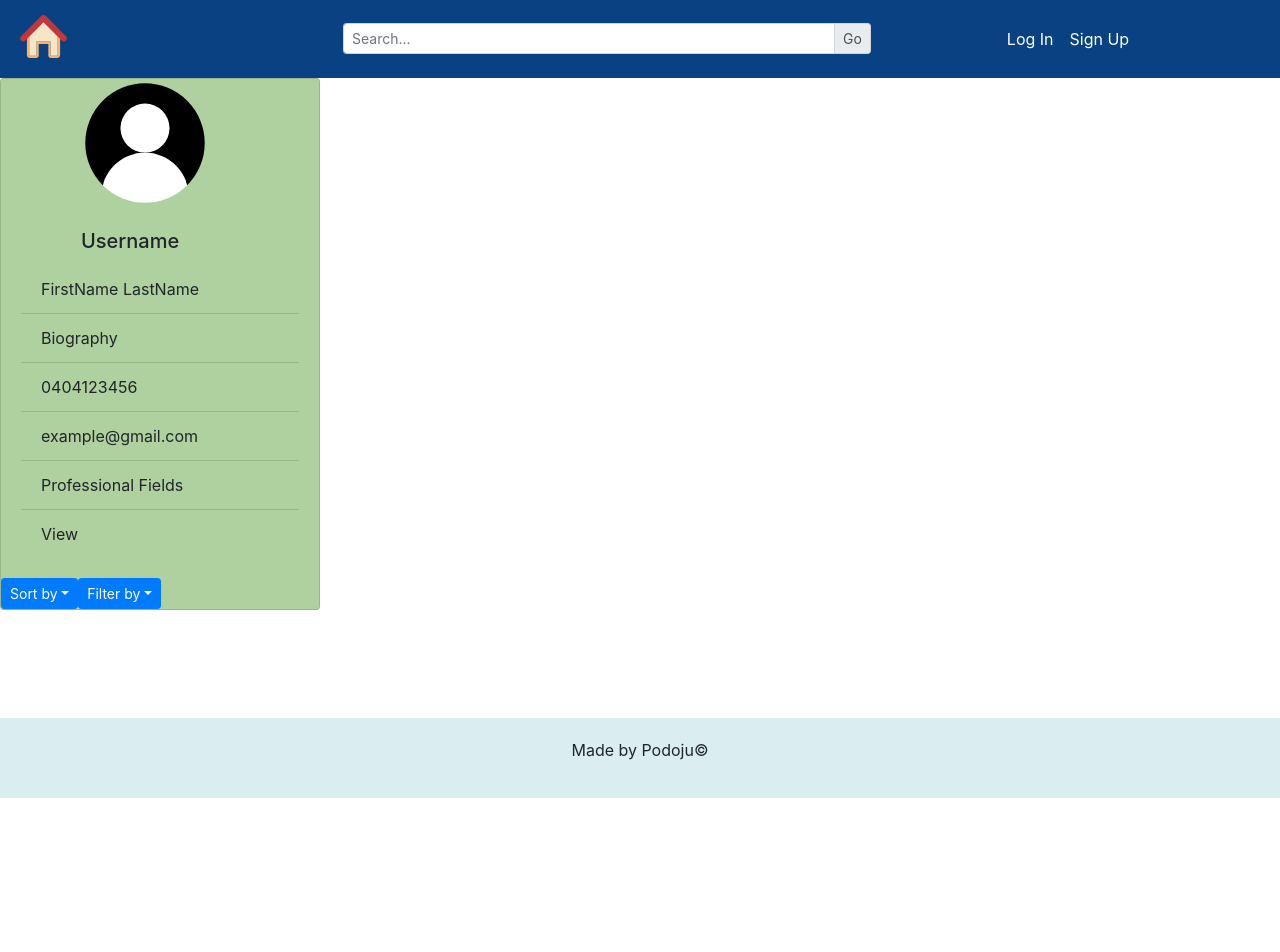
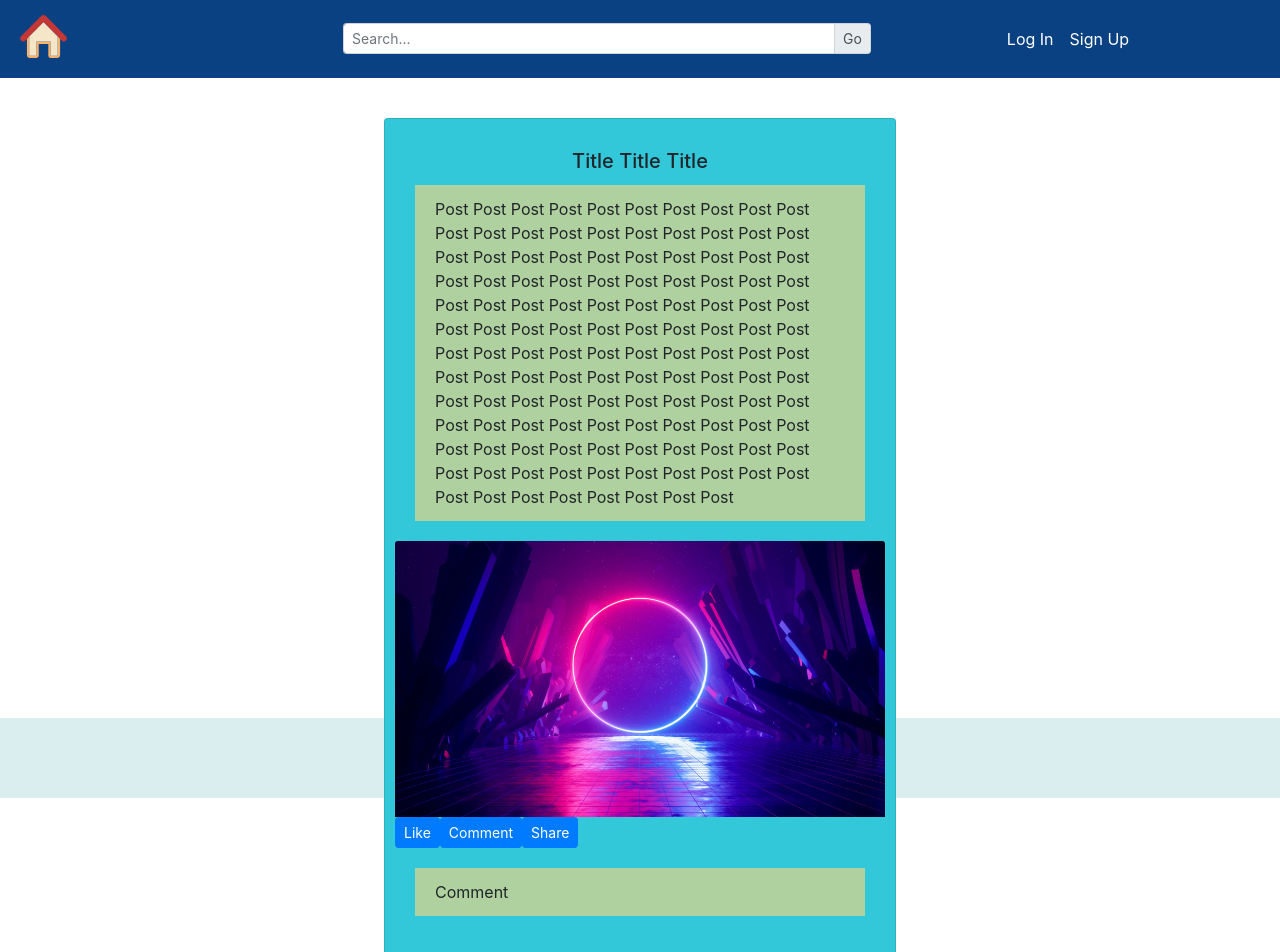
Before and after one commit to arrikenw/IT-Project, a React (Create React App) app in the folder client/: page /post in a window 1280 px wide. Shown: the top 952 px of the page. Before the commit the page ends 800 px from the top, so only its background shows below. Built offline with nearby package versions, Linux system fonts and the light colour scheme; no server answers; the HTML template or start-up script is replaced by a standard one.

Commit message:
make post page
working on the position of the like, comment and share button

```diff
--- a/client/src/App.js
+++ b/client/src/App.js
@@ -15,6 +15,7 @@ import ProfileDetails from './components/ProfileDetails/ProfileDetails';
 
 //bootstrap
 import "react-bootstrap/dist/react-bootstrap.min.js";
+import PostPage from "./components/PostPage/PostPage";
 
 
 class App extends React.Component {
@@ -72,7 +73,7 @@ class App extends React.Component {
                 />
                 <div style={{width: "100vw", height: "80%", backgroundColor: "white"}}>
                     <Router>
-                        <Route path = "/">
+                        <Route exact path = "/profile">
                             <ProfileDetails token={this.state.token}></ProfileDetails>
                         </Route>
                         <Route path = "/home">
@@ -87,6 +88,9 @@ class App extends React.Component {
                         <Route path = "/upload">
                             <Upload token = {this.state.token}></Upload>
                         </Route>
+                        <Route path = "/post">
+                            <PostPage token = {this.state.token}></PostPage>
+                        </Route>
                     </Router>
                 </div>
                 <div style={{width: "100vw", height: "10%", backgroundColor: "#daeef0"}}>
--- a/client/src/components/Login/LoginForm.js
+++ b/client/src/components/Login/LoginForm.js
@@ -66,9 +66,7 @@ class LoginForm extends Component {
 
   render() {
     return (
-      <div
-        style={{backgroundColor: "#32c8d9",
-          padding: "10px"}}>
+      <div style={{backgroundColor: "#32c8d9", padding: "10px"}}>
         <Form className = "loginForm" onSubmit={this.onSubmit}>
           <Form.Group controlId="Email">
             <Form.Label>Email</Form.Label>
--- /dev/null
+++ b/client/src/components/PostPage/PostForm.js
@@ -0,0 +1,78 @@
+import React, { Component } from "react";
+import {Button, Card, Container, Dropdown, DropdownButton, Form, ListGroup, ListGroupItem, Row} from "react-bootstrap";
+import Warning from "../Warning/Warning";
+import { Link, withRouter } from "react-router-dom";
+import Axios from "axios";
+
+class PostForm extends Component {
+    state = {
+        title: "",
+        post: "",
+        picture: "",
+        like: "",
+        comment: "",
+        share: "",
+        postID: ""
+    }
+
+    componentDidMount() {
+
+        //get all the public information of a user
+        Axios.post("api/user/getPublic", this.state.ids);
+
+    }
+
+    render() {
+        return (
+            <div>
+                <Card  style={{backgroundColor: "#32c8d9", padding: "10px"}}>
+                    <Card.Body>
+                        <Card.Title style = {{textAlign: "center"}}>Title Title Title</Card.Title>
+
+                        <ListGroup className="list-group-flush" >
+                            <ListGroupItem style={{backgroundColor:"#afd19f"}}>Post Post Post Post Post Post Post Post Post Post Post Post Post Post Post Post Post Post Post Post Post Post Post Post Post Post Post Post Post Post Post Post Post Post Post Post Post Post Post Post Post Post Post Post Post Post Post Post Post Post Post Post Post Post Post Post Post Post Post Post Post Post Post Post Post Post Post Post Post Post Post Post Post Post Post Post Post Post Post Post Post Post Post Post Post Post Post Post Post Post Post Post Post Post Post Post Post Post Post Post Post Post Post Post Post Post Post Post Post Post Post Post Post Post Post Post Post Post Post Post Post Post Post Post Post Post Post Post </ListGroupItem>
+
+                        </ListGroup>
+
+                    </Card.Body>
+
+                    <div>
+                        <Card.Img variant="top" src={require("../../assets/picture.jpg")} />
+                    </div>
+
+                    <Container class = "vertical-center">
+                        <Row>
+                            <Button size = "sm" id = "like-button">
+                                Like
+                            </Button>
+
+                            <Button size = "sm" id = "comment-button" >
+                                Comment
+                            </Button>
+
+                            <Button size = "sm" id = "share-button" >
+                                Share
+                            </Button>
+
+                        </Row>
+
+                    </Container>
+
+                    <Card.Body>
+                        <ListGroup className="list-group-flush" >
+                            <ListGroupItem style={{backgroundColor:"#afd19f"}}> Comment </ListGroupItem>
+                        </ListGroup>
+                    </Card.Body>
+
+                    <Card.Body>
+                        <ListGroup className="list-group-flush" >
+                            <ListGroupItem style={{backgroundColor:"#afd19f"}}> Comment Comment Comment Comment Comment Comment Comment Comment Comment Comment Comment Comment </ListGroupItem>
+                        </ListGroup>
+                    </Card.Body>
+                </Card>
+            </div>
+        )
+    }
+}
+
+export default withRouter(PostForm);
--- /dev/null
+++ b/client/src/components/PostPage/PostPage.js
@@ -0,0 +1,19 @@
+import React, { Component } from "react";
+import ProfilePic from "../ProfilePic/ProfilePic";
+import LoginForm from "../Login/LoginForm";
+import {Card, Container, Dropdown, DropdownButton, ListGroup, ListGroupItem, Row} from "react-bootstrap";
+import PostForm from "./PostForm";
+
+class PostPage extends Component {
+    render() {
+        return (
+            <div style={{ width: "100%", paddingTop: "5vh", paddingLeft: "30vw", paddingRight: "30vw"}}>
+                <div>
+                    <PostForm setToken = {this.props.setToken}/>
+                </div>
+            </div>
+        )
+    }
+}
+
+export default PostPage;
```
Also changed, not shown: client/src/assets/picture.jpg (added).
